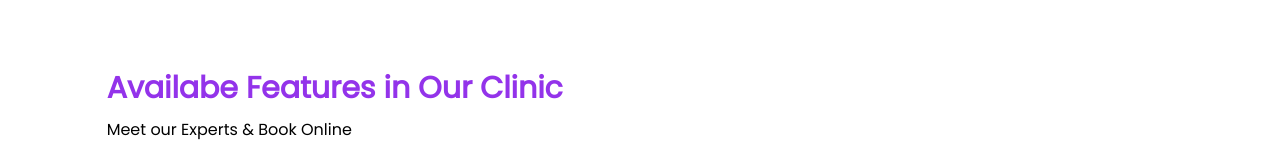
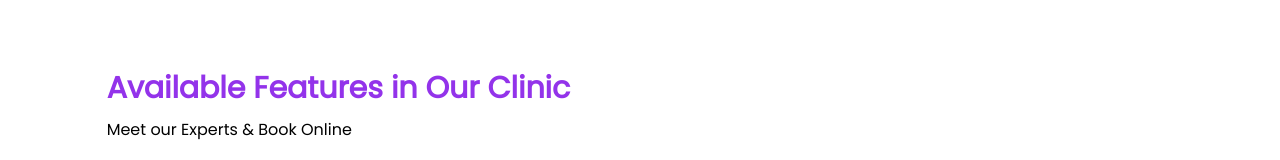
Before and after one commit to abdulkareemm/hospital_management_client, a React (Create React App) app: page / in a window 1280 px wide. Shown: the part 1977-2137 px from the top of the page. Built offline with nearby package versions, Linux system fonts and the light colour scheme; no server answers.

Commit message:
fix update doctor

```diff
--- a/src/pages/Doctor/Edit.jsx
+++ b/src/pages/Doctor/Edit.jsx
@@ -67,7 +67,8 @@ const Update = () => {
         toast.success(response.data.msg, { duration: 2000 });
         navigate("/clinic/dashboard");
       } else {
-        toast.error(response.data.msg);
+
+        toast.error(response.data.error);
       }
     } catch (err) {
       toast.error(err.response.data.msg, { duration: 2000 });
--- a/src/pages/Home.jsx
+++ b/src/pages/Home.jsx
@@ -41,7 +41,7 @@ const Home = () => {
   }, []);
   return (
     <>
-      <Nav/>
+      <Nav />
       <div className="flex flex-col mt-28 h-auto bg-white">
         {/* section 1 */}
         <div className="flex h-screen care-container">
@@ -159,7 +159,7 @@ const Home = () => {
             {/* title */}
             <div className="w-[50%]">
               <h1 className="text-purple-600 text-3xl font-bold ">
-                Availabe Features in Our Clinic
+                Available Features in Our Clinic
               </h1>
               <div className="w-[60%] py-3">Meet our Experts & Book Online</div>
             </div>
```
